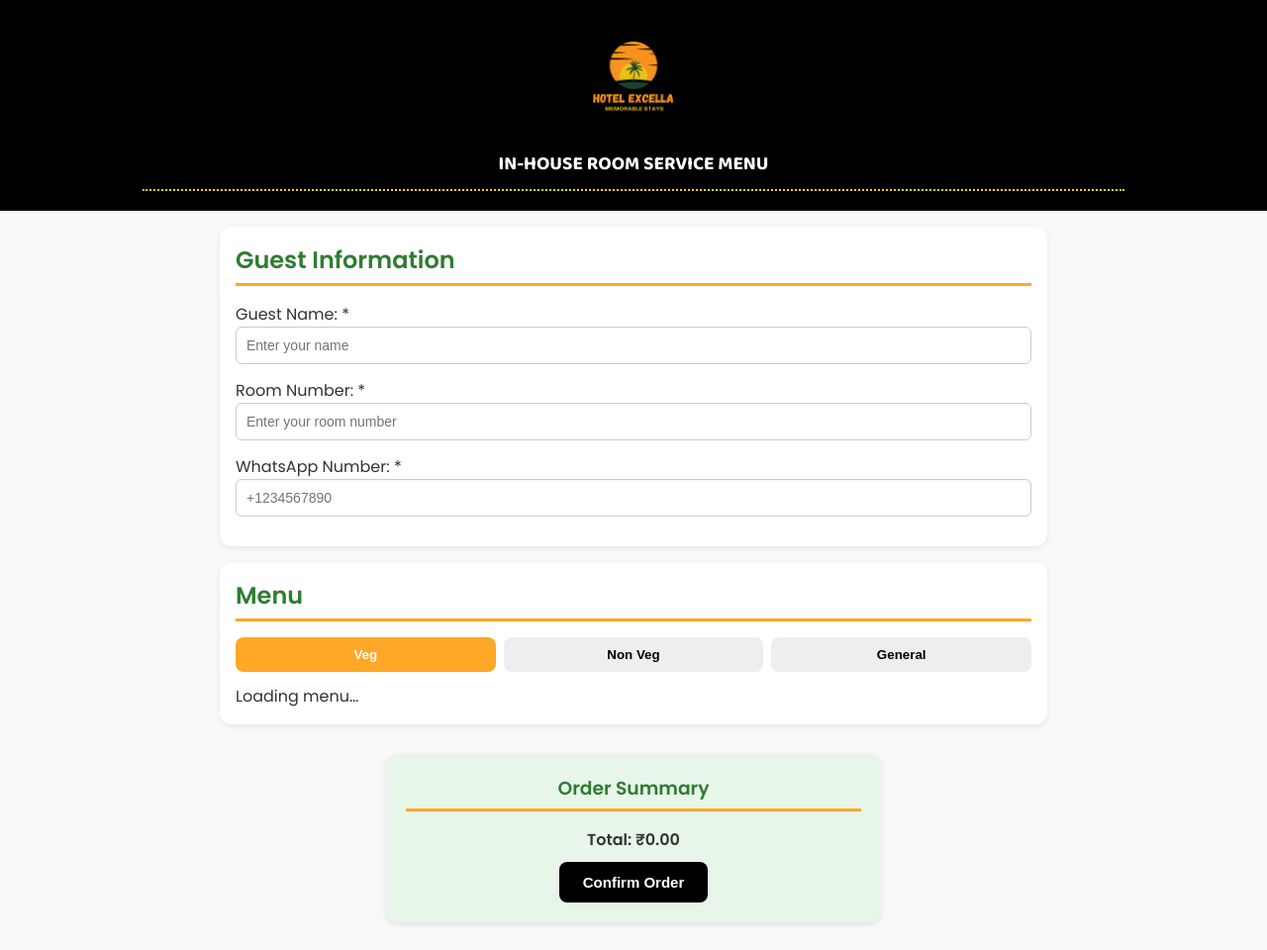
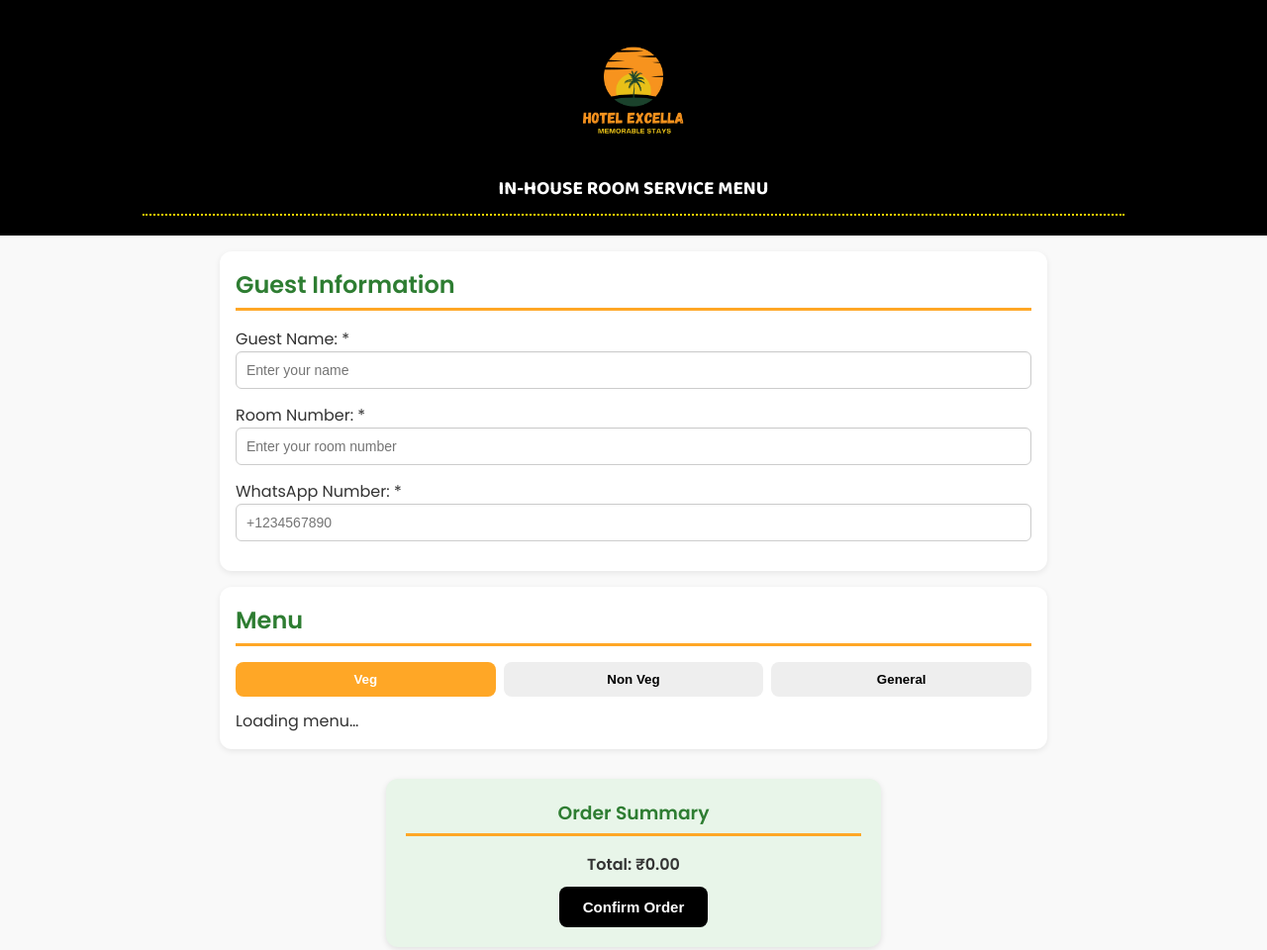
Before and after one commit to sanvigroupofhotels/hotel-excella-orderfood, a plain HTML site: page index.html in a window 1280 px wide. Shown: the whole page at 99% size. Drawn offline with Linux system fonts and the light colour scheme.

Commit message:
Update style.css

```diff
--- a/style.css
+++ b/style.css
@@ -42,9 +42,9 @@ main {
 }
 
 .app-header .logo {
-  height: 120px;
+  height: 150px;
   width: auto;
-  margin-bottom: 10px;
+  margin-bottom: 5px;
 }
 
 /* Tagline under hotel name */
```
